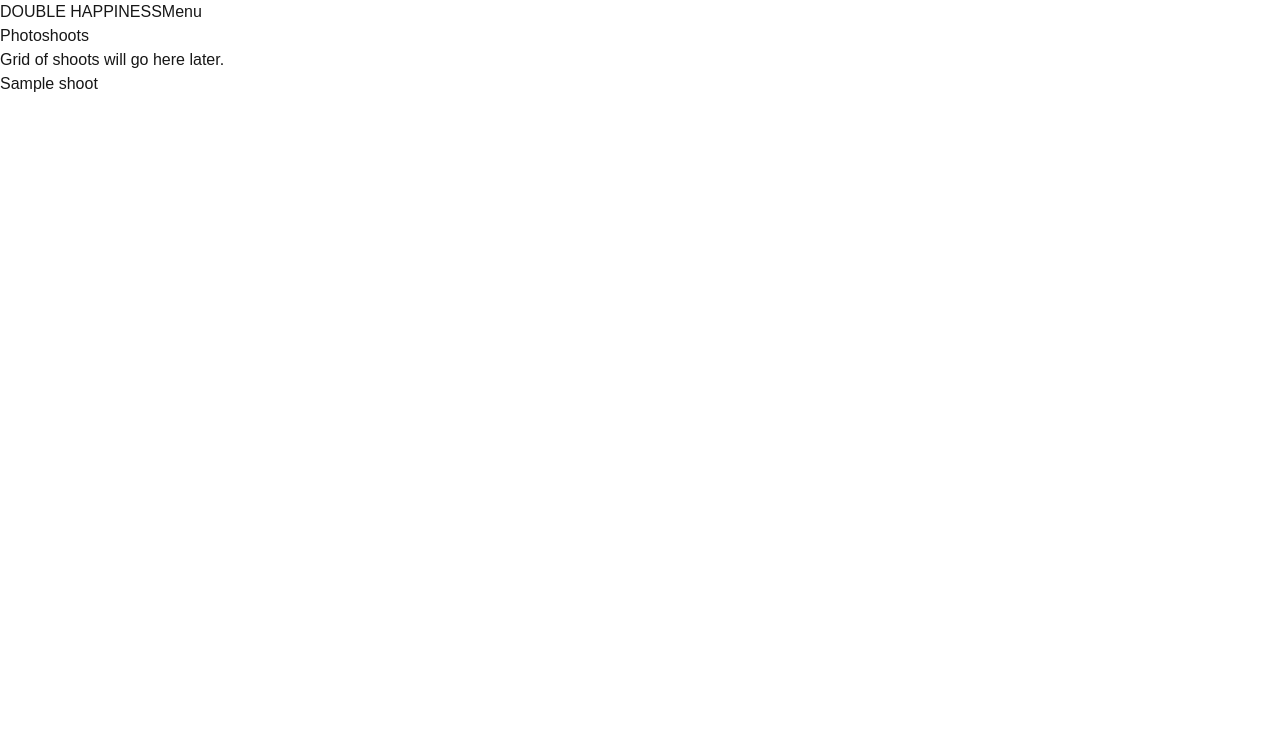
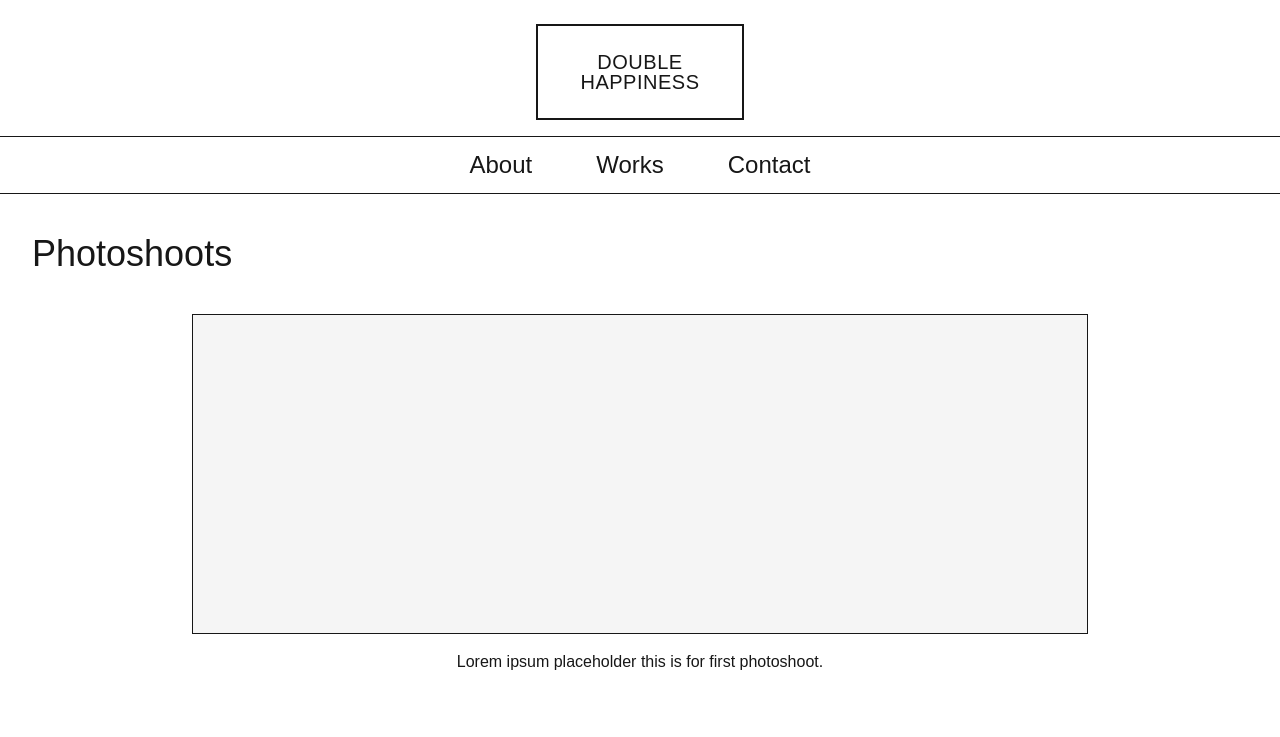
Before and after one commit to megamikanx/doublehappiness-portfoilio, a Next.js app in the folder kingchink-portfolio/: page /works/photoshoots in a window 1280 px wide. Shown: the top 737 px of the page. Built offline with nearby package versions, Linux system fonts and the light colour scheme.

Commit message:
feat: fix formatting and add dropdown bar

```diff
--- a/kingchink-portfolio/app/components/header.tsx
+++ b/kingchink-portfolio/app/components/header.tsx
@@ -1,35 +1,52 @@
-"use client";
-
-import { useState } from "react";
 import Link from "next/link";
 
 export default function Header() {
-  const [open, setOpen] = useState(false);
-
   return (
-    <header>
-      <Link href="/" onClick={() => setOpen(false)}>
-        DOUBLE HAPPINESS
+    <header className="flex flex-col items-center">
+      <Link
+        href="/"
+        className="mt-6 mb-4 flex h-24 w-52 items-center justify-center border-2 text-center text-xl leading-none tracking-wide"
+      >
+        <span>
+          DOUBLE
+          <br />
+          HAPPINESS
+        </span>
       </Link>
 
-      <button
-        type="button"
-        onClick={() => setOpen(!open)}
-        aria-expanded={open}
-        aria-label="Menu"
-      >
-        Menu
-      </button>
+      <nav className="flex w-full justify-center border-y text-2xl">
+        <Link href="/about" className="px-8 py-3">
+          About
+        </Link>
 
-      {open && (
-        <nav>
-          <Link href="/" onClick={() => setOpen(false)}>Home</Link>
-          <Link href="/about" onClick={() => setOpen(false)}>About</Link>
-          <Link href="/gallery" onClick={() => setOpen(false)}>Gallery</Link>
-          <Link href="/works" onClick={() => setOpen(false)}>Works</Link>
-          <Link href="/contact" onClick={() => setOpen(false)}>Contact</Link>
-        </nav>
-      )}
+        {/* group + group-hover: CSS hover, no useState / "use client" needed */}
+        <div className="group relative">
+          <Link href="/works" className="block px-8 py-3">
+            Works
+          </Link>
+          <ul className="absolute left-0 top-full z-10 hidden min-w-[14rem] border bg-white group-hover:block group-focus-within:block">
+            <li>
+              <Link href="/works/photoshoots" className="block px-4 py-2 hover:underline">
+                Photoshoots
+              </Link>
+            </li>
+            <li>
+              <Link href="/works/sound-design" className="block px-4 py-2 hover:underline">
+                Sound Design
+              </Link>
+            </li>
+            <li>
+              <Link href="/works/band" className="block px-4 py-2 hover:underline">
+                Band
+              </Link>
+            </li>
+          </ul>
+        </div>
+
+        <Link href="/contact" className="px-8 py-3">
+          Contact
+        </Link>
+      </nav>
     </header>
   );
 }
--- a/kingchink-portfolio/app/layout.tsx
+++ b/kingchink-portfolio/app/layout.tsx
@@ -27,6 +27,9 @@ export default function RootLayout({ children }: LayoutProps<"/">) {
       <body className="min-h-full flex flex-col">
         <Header />
         {children}
+        <footer className="mt-auto py-10 text-center text-sm">
+          <p>© 2026 Joel Goh</p>
+        </footer>
       </body>
     </html>
   );
--- a/kingchink-portfolio/app/page.tsx
+++ b/kingchink-portfolio/app/page.tsx
@@ -1,8 +1,14 @@
 export default function Home() {
   return (
-    <main>
-      <h1>Home</h1>
-      <p>Put entry points to works and contacts</p>
+    <main className="flex flex-1 flex-col">
+      <section className="flex justify-center gap-6 px-8 py-10">
+        <div className="h-[420px] w-[360px] border" aria-hidden="true" />
+        <div className="h-[340px] w-[280px] border" aria-hidden="true" />
+      </section>
+
+      <p className="mx-auto max-w-xl px-6 text-center">
+        Lorem Ipsum blah blah blah bio goes here later.
+      </p>
     </main>
   );
 }
--- a/kingchink-portfolio/app/works/band/page.tsx
+++ b/kingchink-portfolio/app/works/band/page.tsx
@@ -1,8 +1,21 @@
 export default function Band() {
   return (
-    <main>
-      <h1>Band</h1>
-      <p>Band work will go here later.</p>
+    <main className="px-8 py-10">
+      <h1 className="mb-10 text-4xl">Band</h1>
+
+      <article className="mx-auto mb-16 max-w-4xl">
+        <div className="h-80 w-full border bg-neutral-100" aria-hidden="true" />
+        <p className="mx-auto mt-4 max-w-2xl text-center">
+          Band project 1
+        </p>
+      </article>
+
+      <article className="mx-auto max-w-4xl">
+        <div className="h-80 w-full border bg-neutral-100" aria-hidden="true" />
+        <p className="mx-auto mt-4 max-w-2xl text-center">
+          Band project 2
+        </p>
+      </article>
     </main>
   );
 }
--- a/kingchink-portfolio/app/works/photoshoots/page.tsx
+++ b/kingchink-portfolio/app/works/photoshoots/page.tsx
@@ -2,14 +2,24 @@ import Link from "next/link";
 
 export default function Photoshoots() {
   return (
-    <main>
-      <h1>Photoshoots</h1>
-      <p>Grid of shoots will go here later.</p>
-      <ul>
-        <li>
-          <Link href="/works/photoshoots/sample">Sample shoot</Link>
-        </li>
-      </ul>
+    <main className="px-8 py-10">
+      <h1 className="mb-10 text-4xl">Photoshoots</h1>
+
+      <article className="mx-auto mb-16 max-w-4xl">
+        <Link href="/works/photoshoots/sample" className="block">
+          <div className="h-80 w-full border bg-neutral-100" aria-hidden="true" />
+        </Link>
+        <p className="mx-auto mt-4 max-w-2xl text-center">
+          Lorem ipsum placeholder this is for first photoshoot.
+        </p>
+      </article>
+
+      <article className="mx-auto max-w-4xl">
+        <div className="h-80 w-full border bg-neutral-100" aria-hidden="true" />
+        <p className="mx-auto mt-4 max-w-2xl text-center">
+          This is for second photoshoot.
+        </p>
+      </article>
     </main>
   );
 }
--- a/kingchink-portfolio/app/works/sound-design/page.tsx
+++ b/kingchink-portfolio/app/works/sound-design/page.tsx
@@ -1,8 +1,21 @@
 export default function SoundDesign() {
   return (
-    <main>
-      <h1>Sound Design</h1>
-      <p>Sound design work will go here later.</p>
+    <main className="px-8 py-10">
+      <h1 className="mb-10 text-4xl">Sound Design</h1>
+
+      <article className="mx-auto mb-16 max-w-4xl">
+        <div className="h-80 w-full border bg-neutral-100" aria-hidden="true" />
+        <p className="mx-auto mt-4 max-w-2xl text-center">
+          Sound project 1.
+        </p>
+      </article>
+
+      <article className="mx-auto max-w-4xl">
+        <div className="h-80 w-full border bg-neutral-100" aria-hidden="true" />
+        <p className="mx-auto mt-4 max-w-2xl text-center">
+          Sound project 2.
+        </p>
+      </article>
     </main>
   );
 }
```
